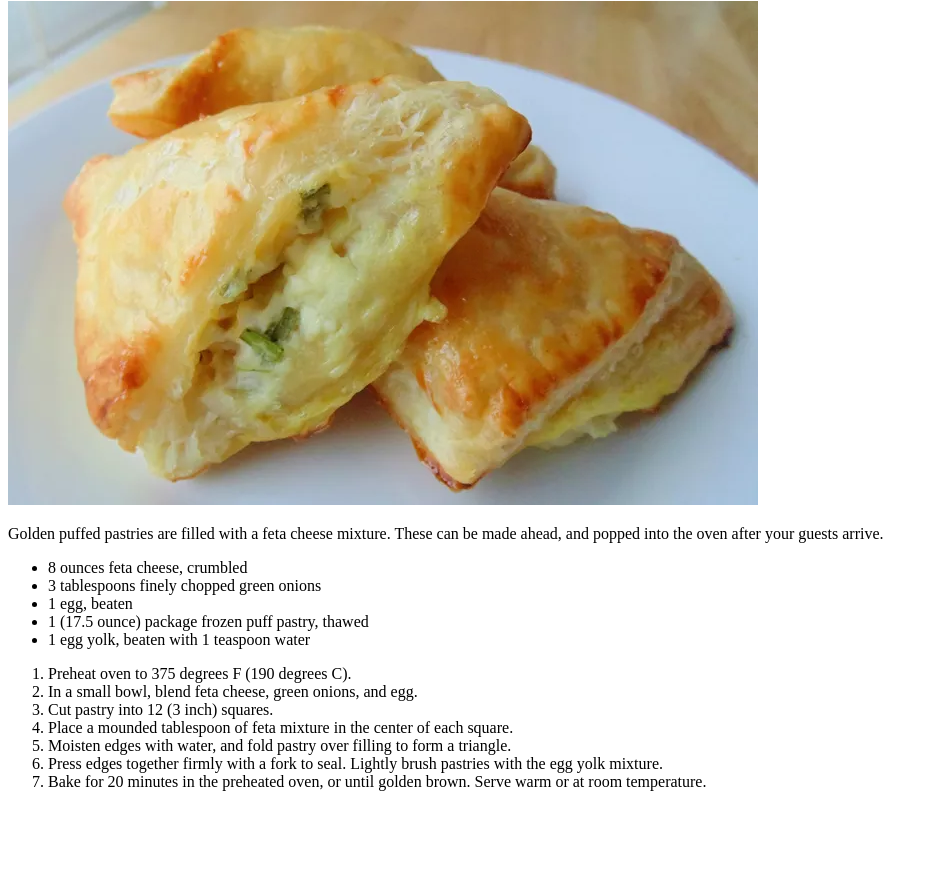
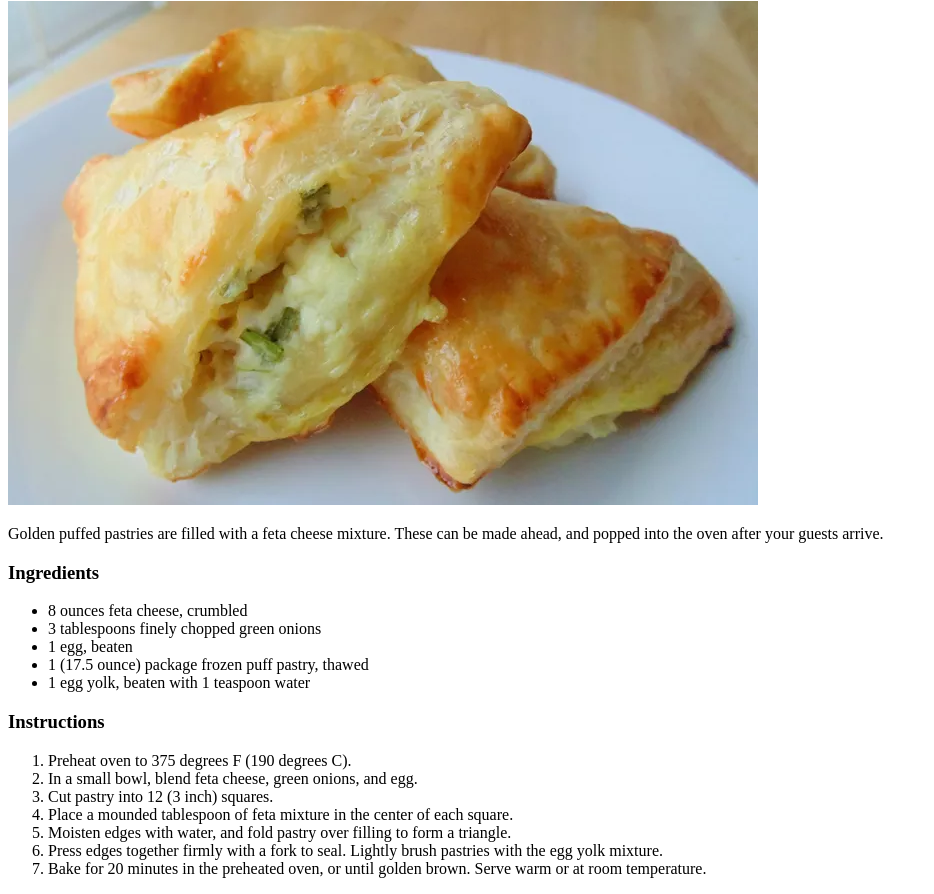
Before and after one commit to BeggarDuke/odin-recipes, a plain HTML site: page recipes/foldovers.html in a window 1280 px wide. Shown: the part 79-973 px from the top of the page, without its empty margins (0-934 px from the left). Before the commit the page ends 886 px from the top, so only its background shows below. Drawn offline with Linux system fonts and the light colour scheme.

Commit message:
Modify recipes pages for small visual improvements

```diff
--- a/recipes/foldovers.html
+++ b/recipes/foldovers.html
@@ -10,6 +10,7 @@
     <h1>Feta Cheese Foldovers</h1>
     <img src="./images/foldovers.webp" alt="nom nom image">
     <p>Golden puffed pastries are filled with a feta cheese mixture. These can be made ahead, and popped into the oven after your guests arrive.</p>
+    <h3>Ingredients</h3>
     <ul>
         <li>8 ounces feta cheese, crumbled</li>
         <li>3 tablespoons finely chopped green onions</li>
@@ -17,6 +18,7 @@
         <li>1 (17.5 ounce) package frozen puff pastry, thawed</li>
         <li>1 egg yolk, beaten with 1 teaspoon water</li>
     </ul>
+    <h3>Instructions</h3>
     <ol>
         <li>Preheat oven to 375 degrees F (190 degrees C).</li>
         <li>In a small bowl, blend feta cheese, green onions, and egg.</li>
```
Also changed, not shown: recipes/sliders.html (+2 -0 lines), recipes/waffles.html (+2 -0 lines).
